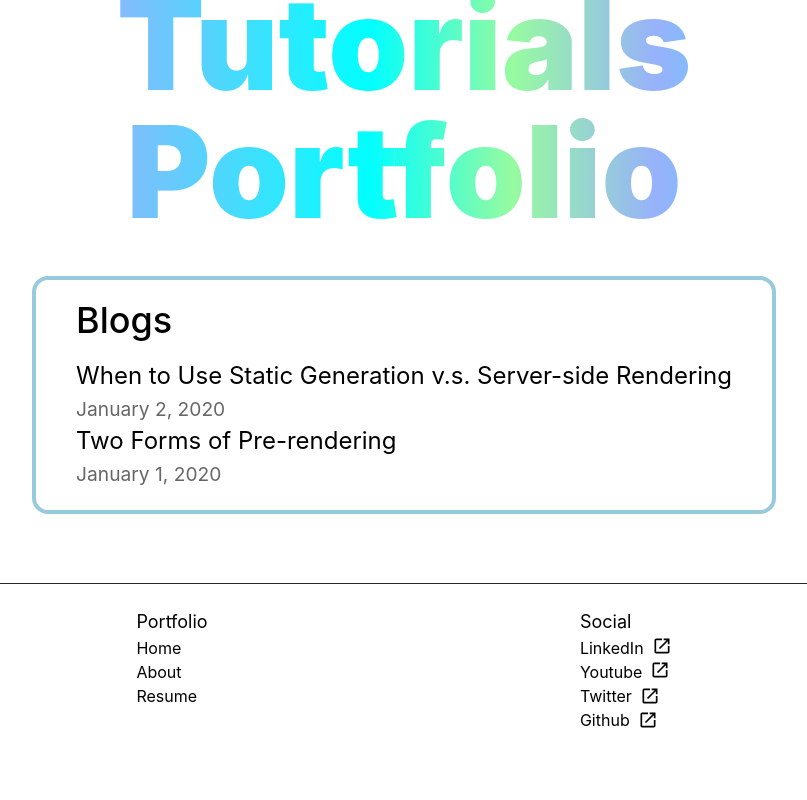
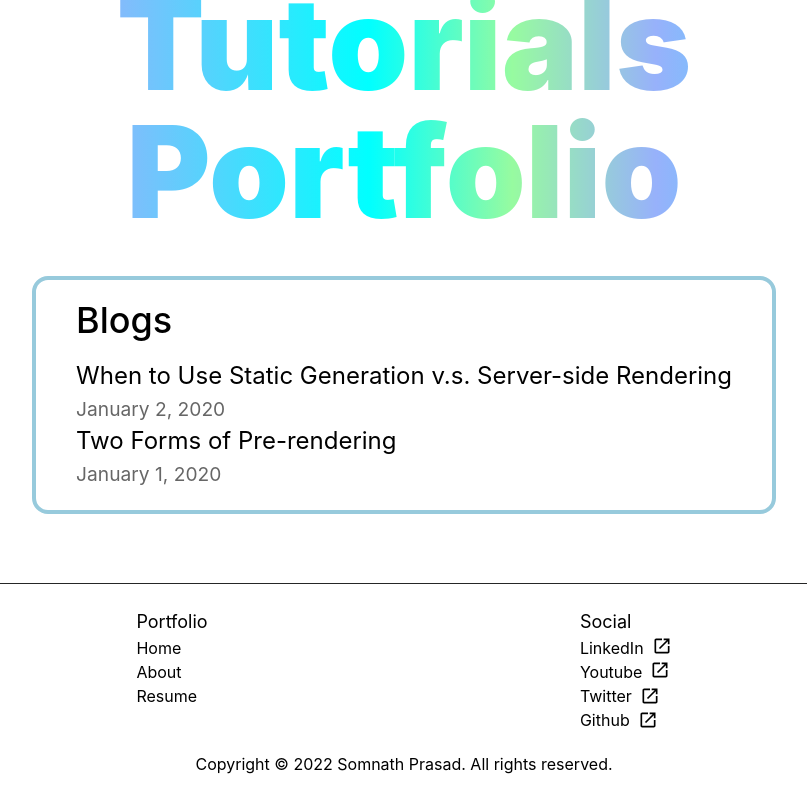
Before and after one commit to somnathPrasad/csexperience, a Next.js app: page / in a window 1280 px wide. Shown: the part 217-1017 px from the top of the page, without its empty margins (236-1043 px from the left). Before the commit the page ends 973 px from the top, so only its background shows below. Built offline with nearby package versions, Linux system fonts and the light colour scheme.

Commit message:
copyright text footer

```diff
--- a/components/Footer.tsx
+++ b/components/Footer.tsx
@@ -3,9 +3,9 @@ import footerStyles from "./styles/footer.module.css";
 import ExternalLinkIcon from "./svg/ExternalLinkIcon";
 
 const Footer = () => {
-
   return (
-    <footer className={`${footerStyles.footer} flex justify-evenly`}>
+    <footer className={`${footerStyles.footer} flex flex-col`}>
+      <div className="flex justify-evenly w-full">
         <div>
           <h1 className="text-lg">Portfolio</h1>
           <ul className={`text-base ${footerStyles.childHover} text-left`}>
@@ -28,12 +28,14 @@ const Footer = () => {
         </div>
         <div>
           <h1 className="text-lg">Social</h1>
-        <ul className={`flex flex-col text-base ${footerStyles.childHover} text-left`}>
+          <ul
+            className={`flex flex-col text-base ${footerStyles.childHover} text-left`}
+          >
             <li>
               <Link href="https://www.linkedin.com/in/somnath-prasad/">
                 <a target="_blank" className="flex">
                   <span className="pr-2">LinkedIn</span>
-                <ExternalLinkIcon/>
+                  <ExternalLinkIcon />
                 </a>
               </Link>
             </li>
@@ -41,7 +43,7 @@ const Footer = () => {
               <Link href="https://www.youtube.com/channel/UCL8q-8ujVGhMYCAVM_bJ-9w">
                 <a target="_blank" className="flex">
                   <span className="pr-2">Youtube</span>
-                <ExternalLinkIcon/>
+                  <ExternalLinkIcon />
                 </a>
               </Link>
             </li>
@@ -49,7 +51,7 @@ const Footer = () => {
               <Link href="https://twitter.com/somnathprasad17">
                 <a target="_blank" className="flex items-center">
                   <span className="pr-2">Twitter</span>
-                <ExternalLinkIcon/>
+                  <ExternalLinkIcon />
                 </a>
               </Link>
             </li>
@@ -57,12 +59,16 @@ const Footer = () => {
               <Link href="https://github.com/somnathPrasad">
                 <a target="_blank" className="flex items-center">
                   <span className="pr-2">Github</span>
-                <ExternalLinkIcon/>
+                  <ExternalLinkIcon />
                 </a>
               </Link>
             </li>
           </ul>
         </div>
+      </div>
+      <div className="w-full text-center pb-0 mb-0 px-10 pt-5">
+        <p>Copyright © {new Date().getFullYear()} Somnath Prasad. All rights reserved.</p>
+      </div>
     </footer>
   );
 };
--- /dev/null
+++ b/pages/blogs.tsx
@@ -0,0 +1,3 @@
+export default function Blogs(){
+
+}
```
Lines whose indentation alone changed are shown as unchanged.
